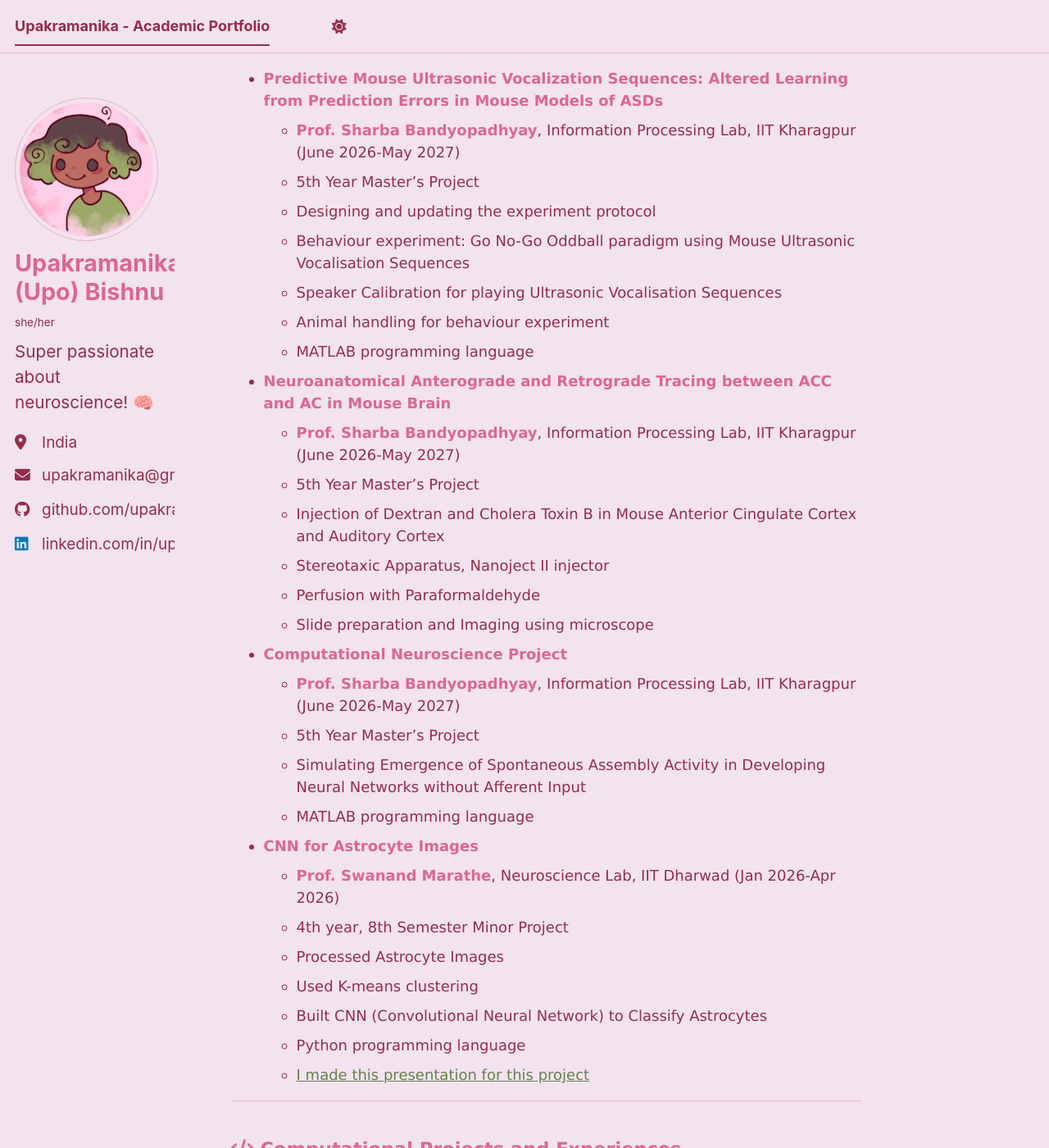
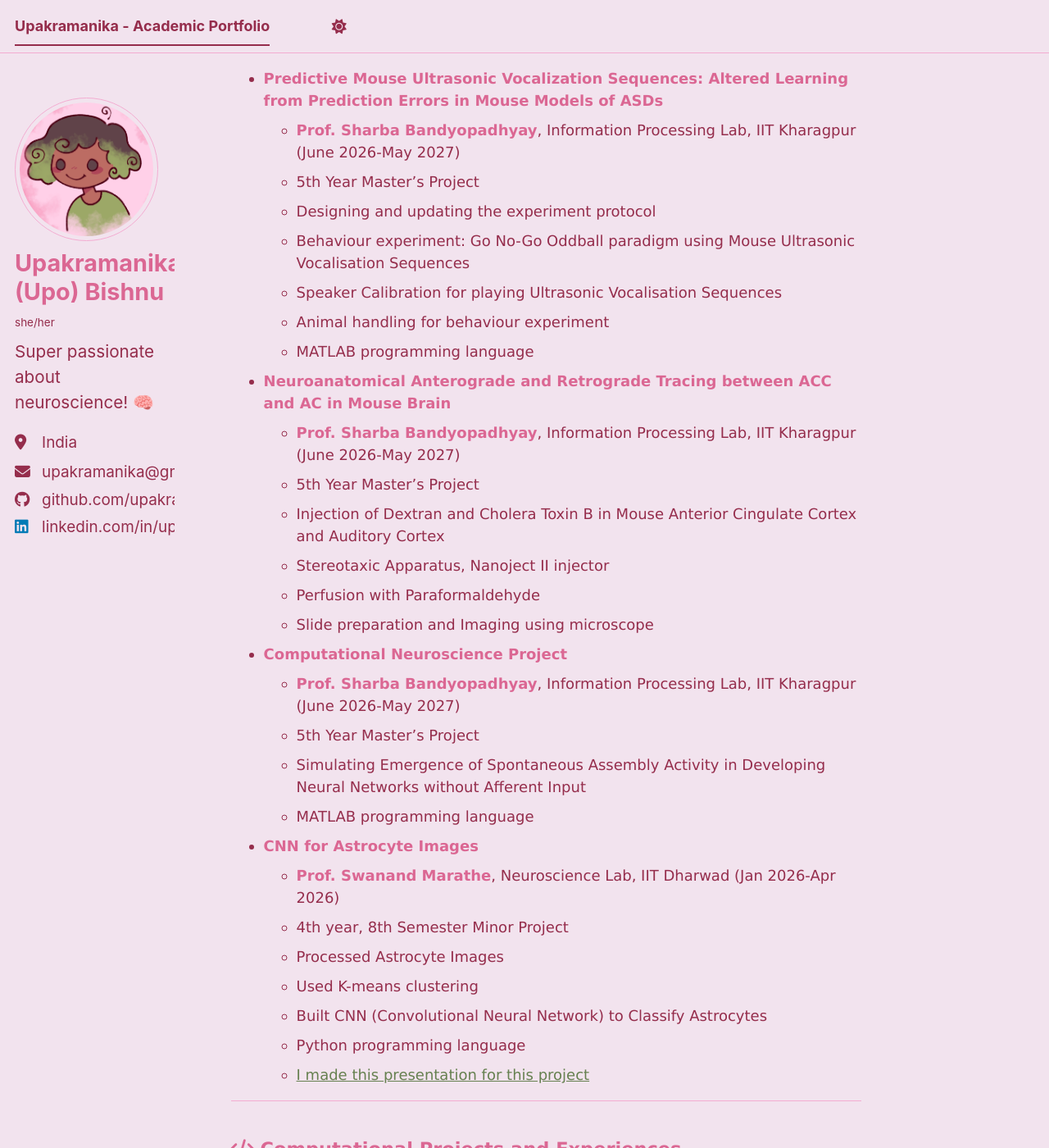
Before and after one commit to upakramanika/upakramanika.github.io, a Jekyll site: the page built from _pages/about.md, in a window 1280 px wide and 1400 px high, scrolled down 289 px. Shown: the whole window at 82% size. Built offline with Jekyll 4.4.1, drawn with Linux system fonts in a browser that asks for light colours; a style sheet for code colours, icons or effects is not loaded.

Commit message:
Update _base.scss

```diff
--- a/_sass/layout/_base.scss
+++ b/_sass/layout/_base.scss
@@ -414,7 +414,7 @@ h3.author__name,
 .author__urls a,
 .sidebar p,
 .sidebar li {
-  font-size: 1rem;
-  line-height: 1.5;
+  font-size: 0.75rem;
+  line-height: 1;
 }
 /* hope this works out... */
```
